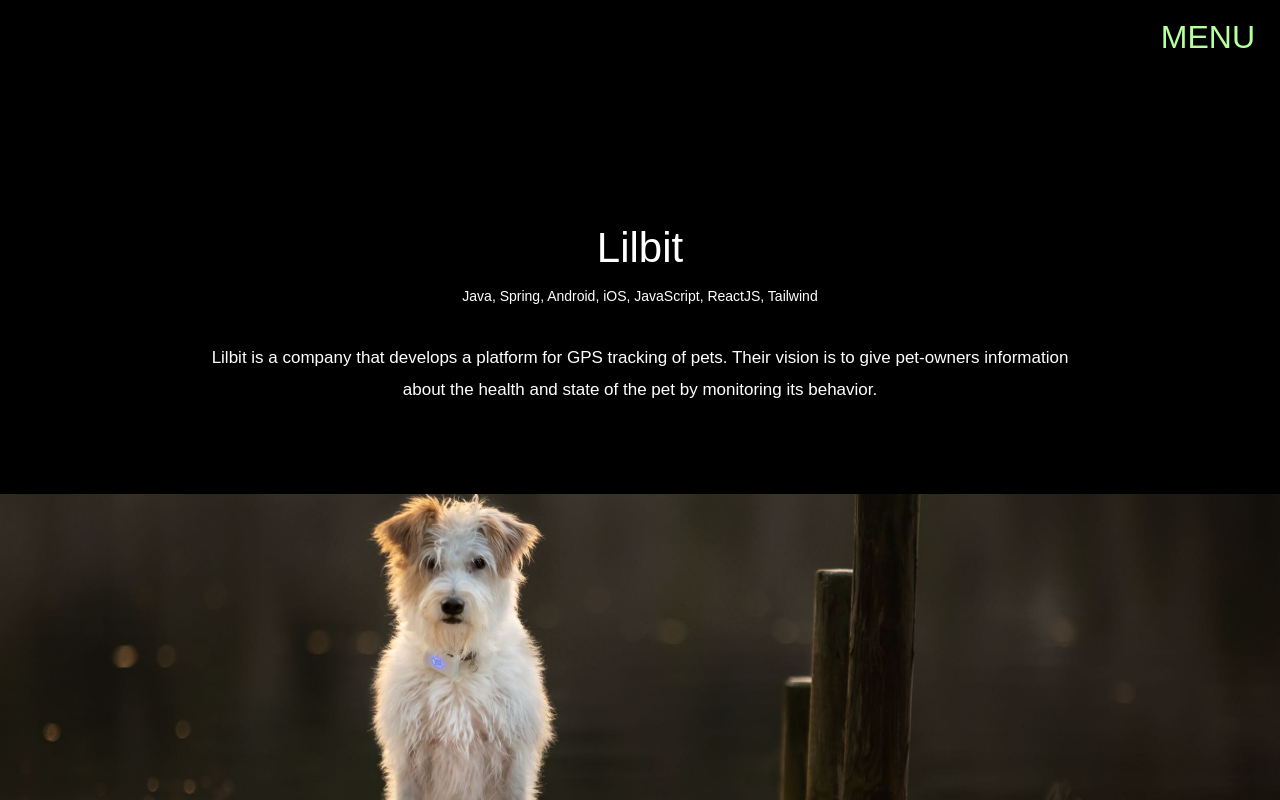
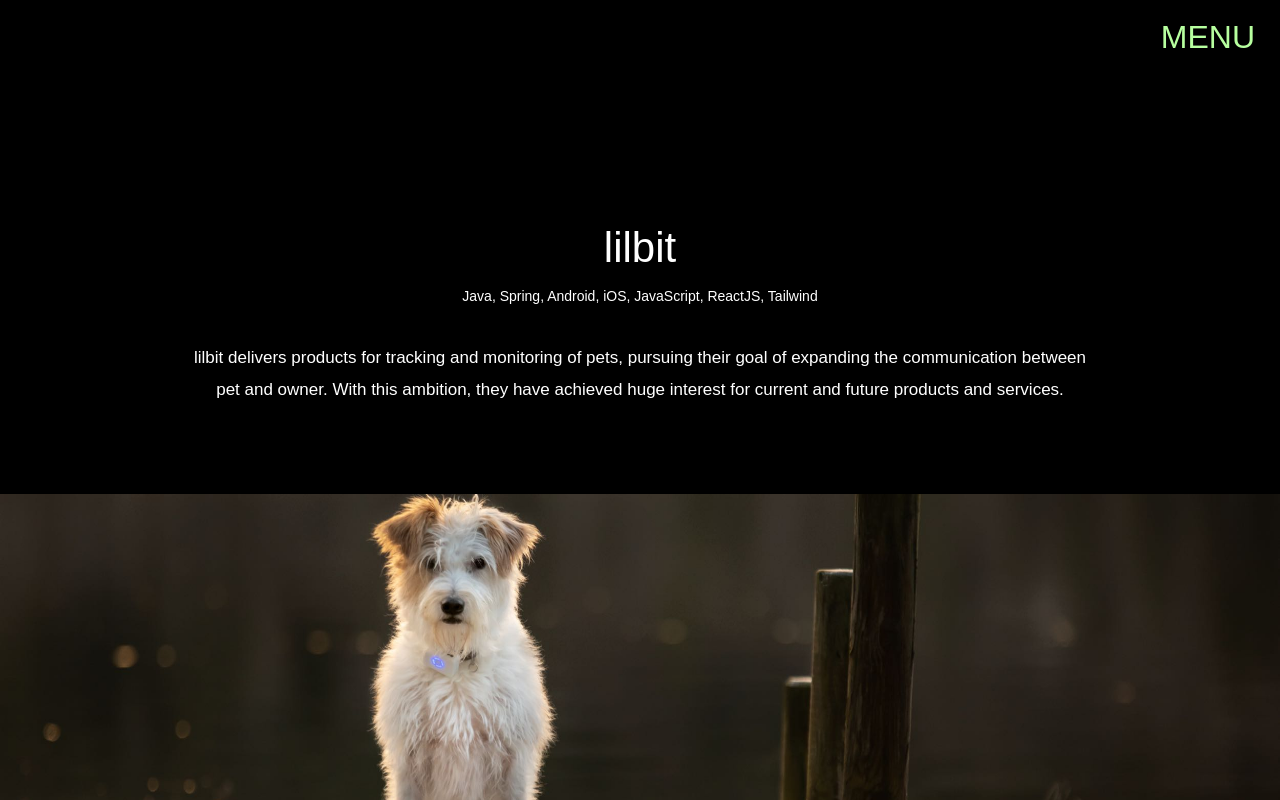
Before and after one commit to Kodeworks/kodeworks.no, a React (Create React App) app: page /input/lilbit in a window 1280 px wide. Shown: the top 800 px of the page. Built offline with nearby package versions, Linux system fonts and the light colour scheme.

Commit message:
lilbit again

```diff
--- a/src/pages/input/Lilbit.tsx
+++ b/src/pages/input/Lilbit.tsx
@@ -12,11 +12,11 @@
   return (
     <div id="page-project">
       <header>
-      <h1>Lilbit</h1>
+      <h1>lilbit</h1>
         <ul>
           <li>Java, Spring, Android, iOS, JavaScript, ReactJS, Tailwind</li>
         </ul>
-        <p>Lilbit is a company that develops a platform for GPS tracking of pets. Their vision is to give pet-owners information about the health and state of the pet by monitoring its behavior.</p>
+        <p>lilbit delivers products for tracking and monitoring of pets, pursuing their goal of expanding the communication between pet and owner. With this ambition, they have achieved huge interest for current and future products and services.</p>
       </header>
 
       <article>
```
